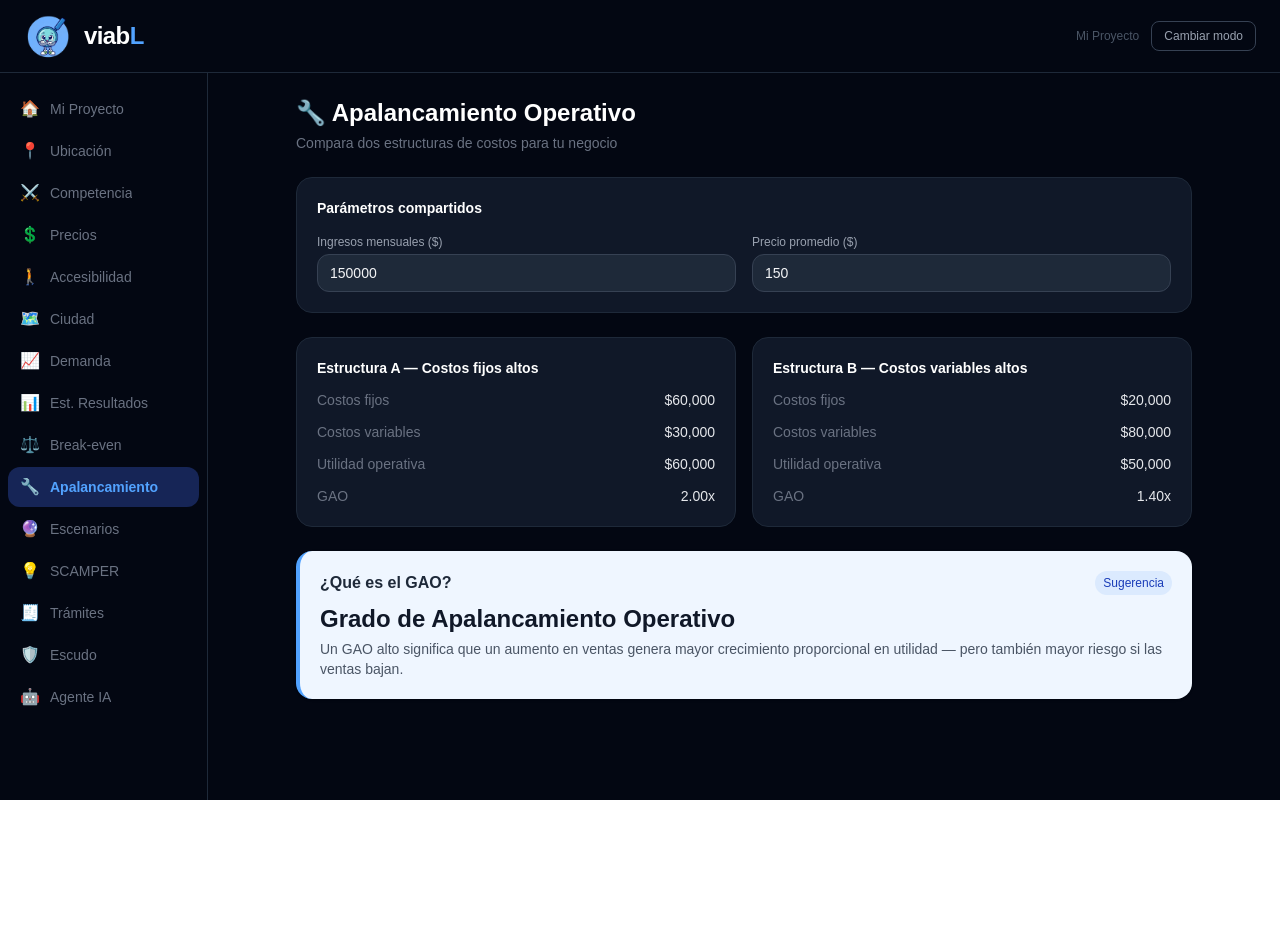
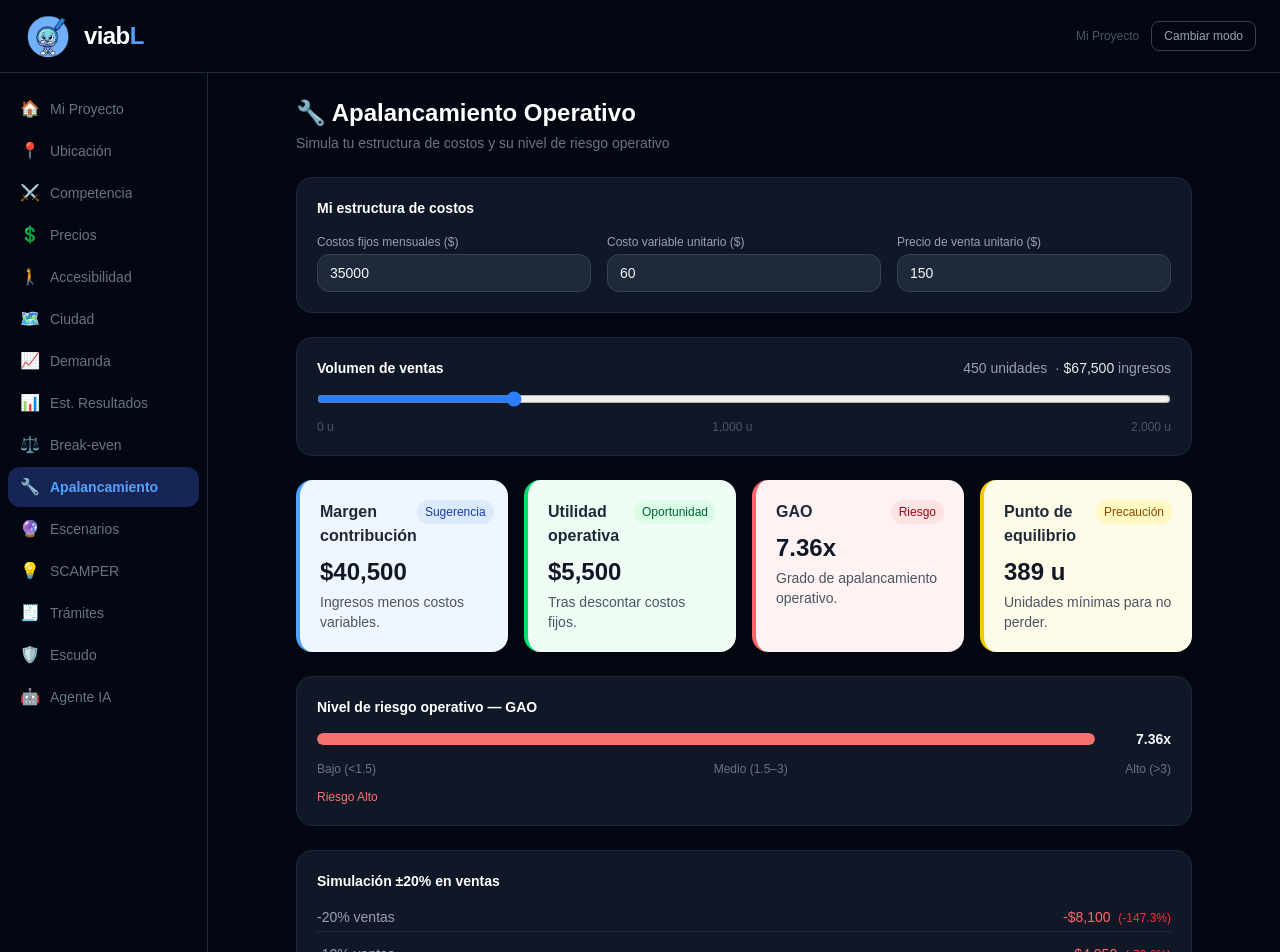
Before and after one commit to olivars7/Twiness, a Next.js app in the folder frontend/: page /proyecto/financiero/apalancamiento in a window 1280 px wide. Shown: the top 952 px of the page. Before the commit the page ends 800 px from the top, so only its background shows below. Built offline with nearby package versions, Linux system fonts and the light colour scheme.

Commit message:
Modificacion de apalancamiento-Alejandro

```diff
--- a/frontend/src/app/proyecto/financiero/apalancamiento/page.tsx
+++ b/frontend/src/app/proyecto/financiero/apalancamiento/page.tsx
@@ -2,77 +2,228 @@
 
 import { useState } from 'react'
 import { motion } from 'framer-motion'
-import { calcIncomeStatement, calcOperatingLeverage } from '@/lib/financial'
+import { calcIncomeStatement, calcBreakEven, calcOperatingLeverage } from '@/lib/financial'
 import AnalysisCard from '@/components/ui/AnalysisCard'
 
-const SCENARIOS = [
-  { label: 'Estructura A — Costos fijos altos', costosFijos: 60000, costoVariable: 30 },
-  { label: 'Estructura B — Costos variables altos', costosFijos: 20000, costoVariable: 80 },
-]
+const DEFAULT = {
+  costosFijos: 35000,
+  costoVariableUnitario: 60,
+  precioUnitario: 150,
+  unidades: 450,
+}
 
-const fmt = (n: number) => `$${n.toLocaleString('es-MX', { maximumFractionDigits: 0 })}`
+const fmt = (n: number) => {
+  const abs = Math.abs(n)
+  const str = `$${abs.toLocaleString('es-MX', { maximumFractionDigits: 0 })}`
+  return n < 0 ? `-${str}` : str
+}
+
+const fmtPct = (n: number) =>
+  `${n >= 0 ? '+' : ''}${(n * 100).toFixed(1)}%`
+
+function GaoRiskBar({ gao }: { gao: number }) {
+  const MAX_GAO = 6
+  const pct = Math.min((gao / MAX_GAO) * 100, 100)
+  const color =
+    gao < 1.5 ? '#4ade80' : gao < 3 ? '#facc15' : '#f87171'
+  const label =
+    gao < 1.5 ? 'Bajo' : gao < 3 ? 'Medio' : 'Alto'
+
+  return (
+    <div className="bg-gray-900 border border-gray-800 rounded-2xl p-5 space-y-3">
+      <p className="text-sm font-semibold text-white">Nivel de riesgo operativo — GAO</p>
+      <div className="flex items-center gap-3">
+        <div className="flex-1 h-3 bg-gray-700 rounded-full overflow-hidden">
+          <motion.div
+            className="h-full rounded-full"
+            style={{ backgroundColor: color }}
+            initial={{ width: 0 }}
+            animate={{ width: `${pct}%` }}
+            transition={{ duration: 0.5, ease: 'easeOut' }}
+          />
+        </div>
+        <span className="text-sm font-bold text-gray-100 w-16 text-right">
+          {isFinite(gao) ? `${gao.toFixed(2)}x` : '—'}
+        </span>
+      </div>
+      <div className="flex justify-between text-xs text-gray-500">
+        <span>Bajo (&lt;1.5)</span>
+        <span>Medio (1.5–3)</span>
+        <span>Alto (&gt;3)</span>
+      </div>
+      <p className="text-xs font-medium" style={{ color }}>
+        Riesgo {label}
+      </p>
+    </div>
+  )
+}
+
+function SensitivityPanel({
+  utilidadBase,
+  gao,
+}: {
+  utilidadBase: number
+  gao: number
+}) {
+  const deltas = [-0.2, -0.1, 0.1, 0.2]
+
+  return (
+    <div className="bg-gray-900 border border-gray-800 rounded-2xl p-5 space-y-3">
+      <p className="text-sm font-semibold text-white">Simulación ±20% en ventas</p>
+      <div className="space-y-2">
+        {deltas.map(d => {
+          const impactoPct = d * gao
+          const impactoAbs = utilidadBase * impactoPct
+          const positivo = d > 0
+          return (
+            <div
+              key={d}
+              className="flex justify-between items-center text-sm py-1 border-b border-gray-800 last:border-0"
+            >
+              <span className="text-gray-400">
+                {d > 0 ? '+' : ''}{(d * 100).toFixed(0)}% ventas
+              </span>
+              <div className="text-right">
+                <span className={`font-medium ${positivo ? 'text-green-400' : 'text-red-400'}`}>
+                  {fmt(impactoAbs)} &nbsp;
+                </span>
+                <span className={`text-xs ${positivo ? 'text-green-500' : 'text-red-500'}`}>
+                  ({fmtPct(impactoPct)})
+                </span>
+              </div>
+            </div>
+          )
+        })}
+      </div>
+      <p className="text-xs text-gray-500">
+        Con GAO {isFinite(gao) ? gao.toFixed(2) : '—'}x, cada 1% de cambio en ventas impacta{' '}
+        <span className="text-gray-300 font-medium">
+          {isFinite(gao) ? gao.toFixed(2) : '—'}%
+        </span>{' '}
+        en tu utilidad operativa.
+      </p>
+    </div>
+  )
+}
 
 export default function ApalancamientoPage() {
-  const [ventas, setVentas] = useState(150000)
-  const [precio, setPrecio] = useState(150)
+  const [input, setInput] = useState(DEFAULT)
 
-  const results = SCENARIOS.map(s => {
-    const unidades = precio > 0 ? ventas / precio : 0
-    const r = calcIncomeStatement({ precioPromedio: precio, ventasEstimadasMes: unidades, costoVariableUnitario: s.costoVariable, gastosOperativosFijos: s.costosFijos })
+  const set = (k: keyof typeof DEFAULT, v: string) =>
+    setInput(prev => ({ ...prev, [k]: Number(v) || 0 }))
+
+  const r = calcIncomeStatement({
+    precioPromedio: input.precioUnitario,
+    ventasEstimadasMes: input.unidades,
+    costoVariableUnitario: input.costoVariableUnitario,
+    gastosOperativosFijos: input.costosFijos,
+  })
+
   const mc = r.ingresos - r.costosVariables
   const gao = calcOperatingLeverage(mc, r.utilidadOperativa)
-    return { ...s, ...r, gao }
+
+  const be = calcBreakEven({
+    costosFijos: input.costosFijos,
+    precioUnitario: input.precioUnitario,
+    costoVariableUnitario: input.costoVariableUnitario,
   })
+
+  const veredictoColor = gao < 1.5 ? 'green' : gao < 3 ? 'yellow' : 'red'
+  const veredictoMsg =
+    gao < 1.5
+      ? 'Tu estructura tiene bajo riesgo operativo. Un crecimiento modesto en ventas ya mejora tu utilidad de forma estable.'
+      : gao < 3
+      ? 'Riesgo moderado. Tienes palanca para crecer, pero una caída en ventas impacta notablemente tu utilidad.'
+      : 'Riesgo alto. Tu negocio es muy sensible a caídas en ventas. Considera reducir costos fijos para mayor resiliencia.'
 
   return (
     <div className="max-w-4xl mx-auto space-y-6">
+      {/* Header */}
       <motion.div initial={{ opacity: 0, y: 16 }} animate={{ opacity: 1, y: 0 }}>
         <h1 className="text-2xl font-black text-white">🔧 Apalancamiento Operativo</h1>
-        <p className="text-gray-500 text-sm mt-1">Compara dos estructuras de costos para tu negocio</p>
+        <p className="text-gray-500 text-sm mt-1">
+          Simula tu estructura de costos y su nivel de riesgo operativo
+        </p>
       </motion.div>
 
-      {/* Shared inputs */}
+      {/* Inputs */}
       <motion.div initial={{ opacity: 0, y: 16 }} animate={{ opacity: 1, y: 0 }} transition={{ delay: 0.1 }}
         className="bg-gray-900 border border-gray-800 rounded-2xl p-5">
-        <p className="text-sm font-semibold text-white mb-4">Parámetros compartidos</p>
-        <div className="grid grid-cols-2 gap-4">
-          <div>
-            <label className="text-xs text-gray-400 mb-1 block">Ingresos mensuales ($)</label>
-            <input type="number" value={ventas} onChange={e => setVentas(Number(e.target.value) || 0)}
-              className="w-full bg-gray-800 border border-gray-700 rounded-xl px-3 py-2 text-gray-100 text-sm focus:outline-none focus:ring-2 focus:ring-blue-500" />
+        <p className="text-sm font-semibold text-white mb-4">Mi estructura de costos</p>
+        <div className="grid grid-cols-1 sm:grid-cols-3 gap-4">
+          {([
+            { key: 'costosFijos',           label: 'Costos fijos mensuales ($)' },
+            { key: 'costoVariableUnitario', label: 'Costo variable unitario ($)' },
+            { key: 'precioUnitario',        label: 'Precio de venta unitario ($)' },
+          ] as const).map(({ key, label }) => (
+            <div key={key}>
+              <label className="text-xs text-gray-400 mb-1 block">{label}</label>
+              <input
+                type="number"
+                value={input[key]}
+                onChange={e => set(key, e.target.value)}
+                className="w-full bg-gray-800 border border-gray-700 rounded-xl px-3 py-2 text-gray-100 text-sm focus:outline-none focus:ring-2 focus:ring-blue-500"
+              />
             </div>
-          <div>
-            <label className="text-xs text-gray-400 mb-1 block">Precio promedio ($)</label>
-            <input type="number" value={precio} onChange={e => setPrecio(Number(e.target.value) || 0)}
-              className="w-full bg-gray-800 border border-gray-700 rounded-xl px-3 py-2 text-gray-100 text-sm focus:outline-none focus:ring-2 focus:ring-blue-500" />
-          </div>
+          ))}
         </div>
       </motion.div>
 
-      {/* Comparison */}
-      <div className="grid grid-cols-1 sm:grid-cols-2 gap-4">
-        {results.map((res, i) => (
-          <motion.div key={res.label} initial={{ opacity: 0, y: 16 }} animate={{ opacity: 1, y: 0 }} transition={{ delay: 0.1 * i }}
+      {/* Slider unidades */}
+      <motion.div initial={{ opacity: 0, y: 16 }} animate={{ opacity: 1, y: 0 }} transition={{ delay: 0.15 }}
         className="bg-gray-900 border border-gray-800 rounded-2xl p-5 space-y-3">
-            <p className="text-sm font-semibold text-white">{res.label}</p>
-            {[
-              { l: 'Costos fijos',      v: fmt(res.gastosOperativosFijos) },
-              { l: 'Costos variables',  v: fmt(res.costosVariables) },
-              { l: 'Utilidad operativa', v: fmt(res.utilidadOperativa) },
-              { l: 'GAO',               v: isFinite(res.gao) ? res.gao.toFixed(2) + 'x' : '—' },
-            ].map(({ l, v }) => (
-              <div key={l} className="flex justify-between text-sm">
-                <span className="text-gray-500">{l}</span>
-                <span className={`font-medium ${l === 'Utilidad operativa' && res.utilidadOperativa < 0 ? 'text-red-400' : 'text-gray-200'}`}>{v}</span>
+        <div className="flex justify-between items-center">
+          <p className="text-sm font-semibold text-white">Volumen de ventas</p>
+          <span className="text-sm text-gray-400">
+            {input.unidades.toLocaleString()} unidades &nbsp;·&nbsp;
+            <span className="text-gray-200 font-medium">{fmt(r.ingresos)}</span> ingresos
+          </span>
         </div>
-            ))}
+        <input
+          type="range"
+          min={0}
+          max={2000}
+          step={10}
+          value={input.unidades}
+          onChange={e => set('unidades', e.target.value)}
+          className="w-full accent-blue-500"
+        />
+        <div className="flex justify-between text-xs text-gray-600">
+          <span>0 u</span><span>1,000 u</span><span>2,000 u</span>
+        </div>
       </motion.div>
-        ))}
-      </div>
 
-      {/* Explanation */}
+      {/* KPI cards */}
+      <motion.div initial={{ opacity: 0, y: 16 }} animate={{ opacity: 1, y: 0 }} transition={{ delay: 0.2 }}
+        className="grid grid-cols-2 sm:grid-cols-4 gap-4">
+        <AnalysisCard color="blue"   title="Margen contribución" value={fmt(mc)}                        description="Ingresos menos costos variables." />
+        <AnalysisCard color={r.utilidadOperativa >= 0 ? 'green' : 'red'} title="Utilidad operativa" value={fmt(r.utilidadOperativa)} description="Tras descontar costos fijos." />
+        <AnalysisCard color={veredictoColor} title="GAO" value={isFinite(gao) ? `${gao.toFixed(2)}x` : '—'} description="Grado de apalancamiento operativo." />
+        <AnalysisCard color="yellow" title="Punto de equilibrio" value={isFinite(be.unidades) ? `${Math.ceil(be.unidades).toLocaleString()} u` : '∞'} description="Unidades mínimas para no perder." />
+      </motion.div>
+
+      {/* GAO risk bar */}
+      <motion.div initial={{ opacity: 0, y: 16 }} animate={{ opacity: 1, y: 0 }} transition={{ delay: 0.25 }}>
+        {isFinite(gao) && <GaoRiskBar gao={gao} />}
+      </motion.div>
+
+      {/* Sensitivity panel */}
+      <motion.div initial={{ opacity: 0, y: 16 }} animate={{ opacity: 1, y: 0 }} transition={{ delay: 0.3 }}>
+        {isFinite(gao) && r.utilidadOperativa !== 0 && (
+          <SensitivityPanel utilidadBase={r.utilidadOperativa} gao={gao} />
+        )}
+      </motion.div>
+
+      {/* Veredicto */}
+      <motion.div initial={{ opacity: 0, y: 16 }} animate={{ opacity: 1, y: 0 }} transition={{ delay: 0.35 }}>
+        <AnalysisCard color={veredictoColor} title="Diagnóstico" value={`GAO ${isFinite(gao) ? gao.toFixed(2) : '—'}x`} description={veredictoMsg} />
+      </motion.div>
+
+      {/* Info */}
+      <motion.div initial={{ opacity: 0, y: 16 }} animate={{ opacity: 1, y: 0 }} transition={{ delay: 0.4 }}>
         <AnalysisCard color="blue" title="¿Qué es el GAO?" value="Grado de Apalancamiento Operativo"
           description="Un GAO alto significa que un aumento en ventas genera mayor crecimiento proporcional en utilidad — pero también mayor riesgo si las ventas bajan." />
+      </motion.div>
     </div>
   )
 }
```
Also changed, not shown: 1 other file (tests, documents, lock files or other folders). Lines whose indentation alone changed are shown as unchanged.
